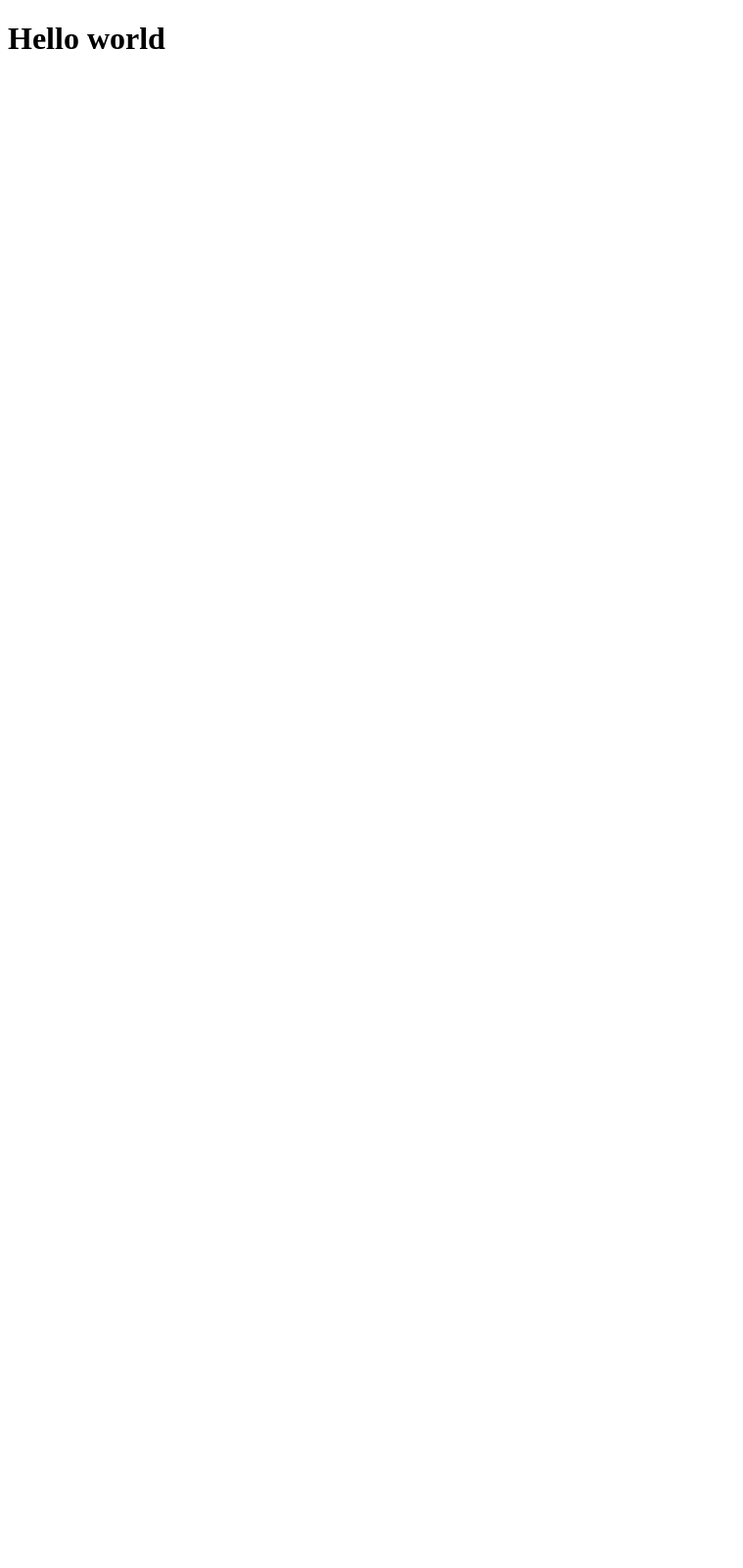
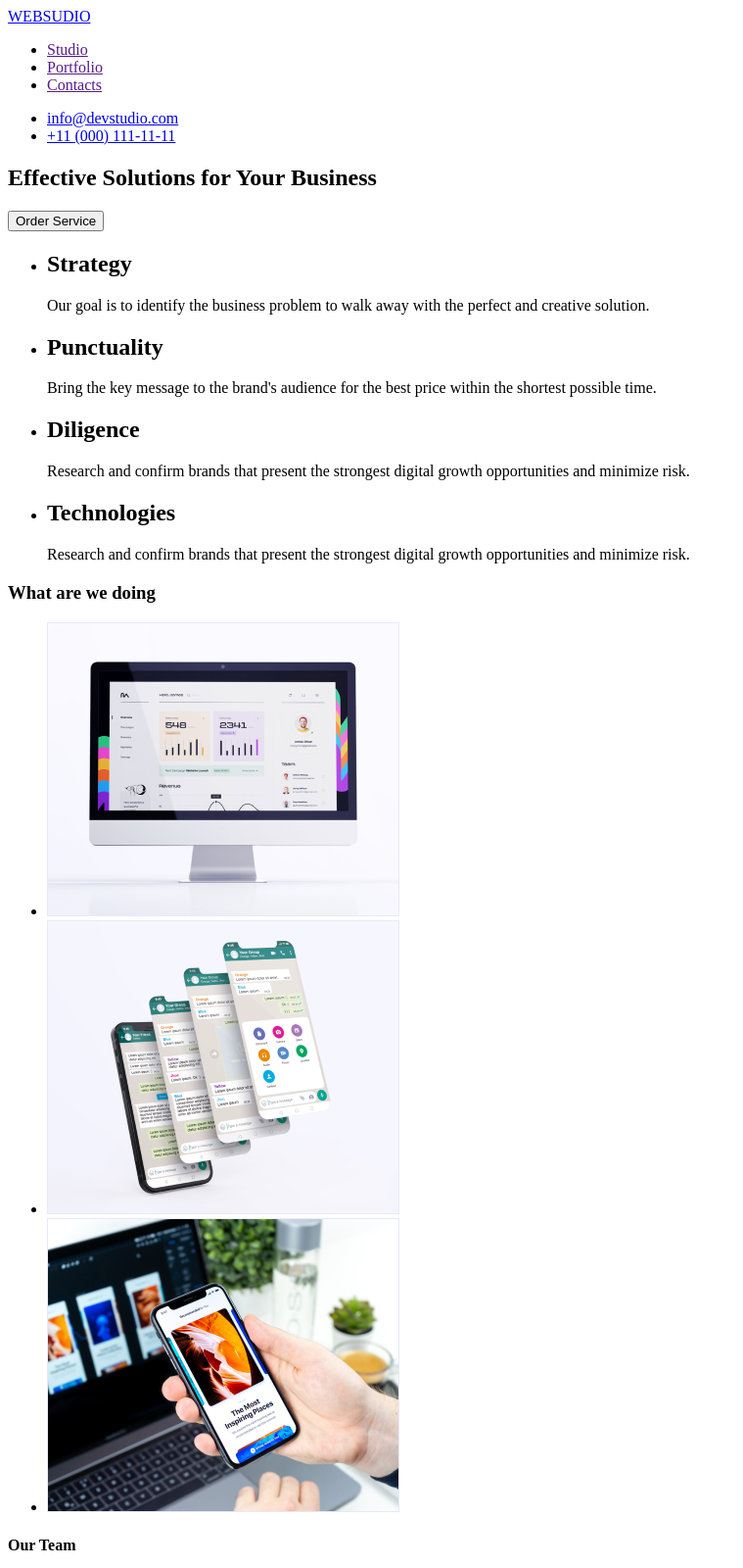
Before and after one commit to yulii0/goit-markup-hw-01, a plain HTML site: page index.html in a window 1280 px wide. Shown: the top 1600 px of the page at 98% size, without its empty margins (0-759 px from the left). Before the commit the page ends 800 px from the top, so only its background shows below. Drawn offline with Linux system fonts and the light colour scheme.

Commit message:
starting project, changes in html

```diff
--- a/index.html
+++ b/index.html
@@ -1,12 +1,120 @@
 <!DOCTYPE html>
 <html lang="en">
-<head>
-    <meta charset="UTF-8">
-    <meta http-equiv="X-UA-Compatible" content="IE=edge">
-    <meta name="viewport" content="width=device-width, initial-scale=1.0">
+  <head>
+    <meta charset="UTF-8" />
+    <meta http-equiv="X-UA-Compatible" content="IE=edge" />
+    <meta name="viewport" content="width=device-width, initial-scale=1.0" />
     <title>Document</title>
-</head>
-<body>
-    <h1>Hello world</h1>
-</body>
+  </head>
+  <body>
+    <header>
+      <nav>
+        <a href="/">WEBSUDIO</a>
+        <ul>
+          <li><a href="">Studio</a></li>
+          <li><a href="">Portfolio</a></li>
+          <li><a href="">Contacts</a></li>
+        </ul>
+
+        <ul>
+          <li><a href="mailto:info@devstudio.com">info@devstudio.com</a></li>
+          <li><a href="tel:+11 (000) 111-11-11">+11 (000) 111-11-11</a></li>
+        </ul>
+      </nav>
+      <!-- <address>
+        <a href="mailto:info@devstudio.com">info@devstudio.com</a>
+        <a href="tel:+11 (000) 111-11-11">+11 (000) 111-11-11</a>
+    </address> -->
+    </header>
+
+    <section>
+      <h1>Effective Solutions for Your Business</h1>
+      <button type="button">Order Service</button>
+    </section>
+
+    <section>
+      <ul>
+        <li>
+          <h2>Strategy</h2>
+          <p>
+            Our goal is to identify the business problem to walk away with the
+            perfect and creative solution.
+          </p>
+        </li>
+        <li>
+          <h2>Punctuality</h2>
+          <p>
+            Bring the key message to the brand's audience for the best price
+            within the shortest possible time.
+          </p>
+        </li>
+        <li>
+          <h2>Diligence</h2>
+          <p>
+            Research and confirm brands that present the strongest digital
+            growth opportunities and minimize risk.
+          </p>
+        </li>
+        <li>
+          <h2>Technologies</h2>
+          <p>
+            Research and confirm brands that present the strongest digital
+            growth opportunities and minimize risk.
+          </p>
+        </li>
+      </ul>
+    </section>
+
+    <section>
+      <h3>What are we doing</h3>
+      <ul>
+        <li><img src="./images/Rectangle 71.png" alt="" /></li>
+        <li><img src="./images/Rectangle 71 (1).png" alt="" /></li>
+        <li><img src="./images/Rectangle 71 (2).png" alt="" /></li>
+      </ul>
+    </section>
+
+    <section>
+      <h4>Our Team</h4>
+      <ul>
+        <li>
+          <figure>
+            <img src="./images/img.png" alt="Mark Guerrero" />
+            <figcaption>
+              <h3>Mark Guerrero</h3>
+              <p>Product Designer</p>
+            </figcaption>
+          </figure>
+          <!-- <img src="./images/img.png" alt="Mark Guerrero" />
+          <h3>Mark Guerrero</h3>
+          <p>Product Designer</p> -->
+        </li>
+        <li>
+          <img src="./images/img (1).png" alt="Tom Ford" />
+          <h3>Tom Ford</h3>
+          <p>Frontend Developer</p>
+        </li>
+        <li>
+          <img src="./images/img (2).png" alt="Camila Garcia" />
+          <h3>Camila Garcia</h3>
+          <p>Marketing</p>
+        </li>
+        <li>
+          <img src="./images/img (3).png" alt="Daniel Wilson" />
+          <h3>Daniel Wilson</h3>
+          <p>UI Designer</p>
+        </li>
+      </ul>
+    </section>
+
+    <footer>
+      <section>
+        <a href="/">WEBSUDIO</a>
+        <p>
+          Increase the flow of customers and sales for your business with
+          digital marketing & growth solutions.
+        </p>
+      </section>
+    </footer>
+  </body>
 </html>
```
